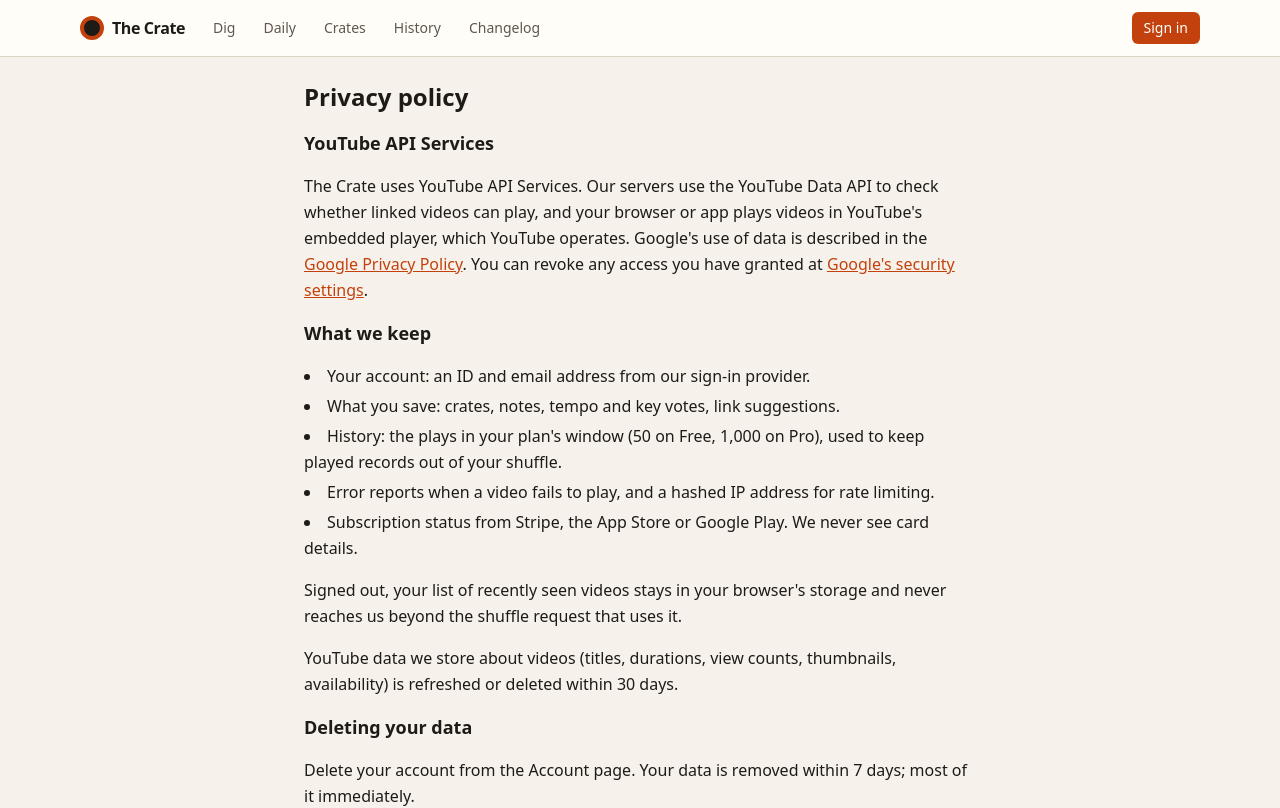
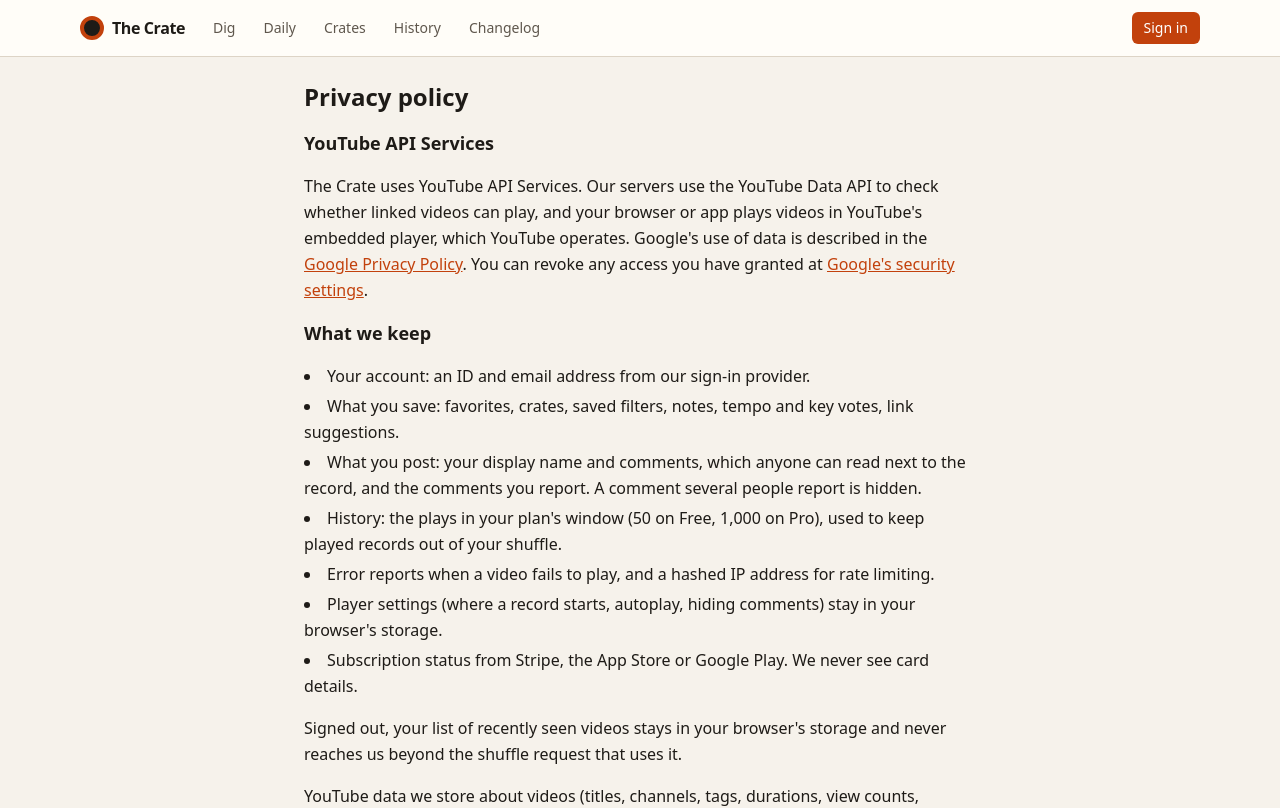
Before and after one commit to christopher-hlee/the-crate, a Next.js app in the folder apps/web/: page /legal/privacy in a window 1280 px wide. Shown: the top 808 px of the page. Built offline with nearby package versions, Linux system fonts and the light colour scheme; no server answers.

Commit message:
WIP: privacy and store copy for favorites, comments and the new split
Co-Authored-By: Claude Opus 5.5 <noreply@anthropic.com>
Claude-Session: https://claude.ai/code/session_012vpa9tg373koZZ9Y17ZGkx

```diff
--- a/apps/web/src/app/legal/privacy/page.tsx
+++ b/apps/web/src/app/legal/privacy/page.tsx
@@ -32,13 +32,24 @@ export default function PrivacyPage() {
       <h2 className="text-lg font-semibold">What we keep</h2>
       <ul className="list-inside list-disc space-y-1">
         <li>Your account: an ID and email address from our sign-in provider.</li>
-        <li>What you save: crates, notes, tempo and key votes, link suggestions.</li>
+        <li>
+          What you save: favorites, crates, saved filters, notes, tempo and key votes, link
+          suggestions.
+        </li>
+        <li>
+          What you post: your display name and comments, which anyone can read next to the record,
+          and the comments you report. A comment several people report is hidden.
+        </li>
         <li>
           History: the plays in your plan&apos;s window (50 on Free, 1,000 on Pro), used to keep
           played records out of your shuffle.
         </li>
         <li>
           Error reports when a video fails to play, and a hashed IP address for rate limiting.
+        </li>
+        <li>
+          Player settings (where a record starts, autoplay, hiding comments) stay in your
+          browser&apos;s storage.
         </li>
         <li>
           Subscription status from Stripe, the App Store or Google Play. We never see card details.
@@ -49,8 +60,8 @@ export default function PrivacyPage() {
         reaches us beyond the shuffle request that uses it.
       </p>
       <p>
-        YouTube data we store about videos (titles, durations, view counts, thumbnails,
-        availability) is refreshed or deleted within 30 days.
+        YouTube data we store about videos (titles, channels, tags, durations, view counts,
+        thumbnails, availability) is refreshed or deleted within 30 days.
       </p>
       <h2 className="text-lg font-semibold">Deleting your data</h2>
       <p>
```
Also changed, not shown: 1 other file (tests, documents, lock files or other folders).
